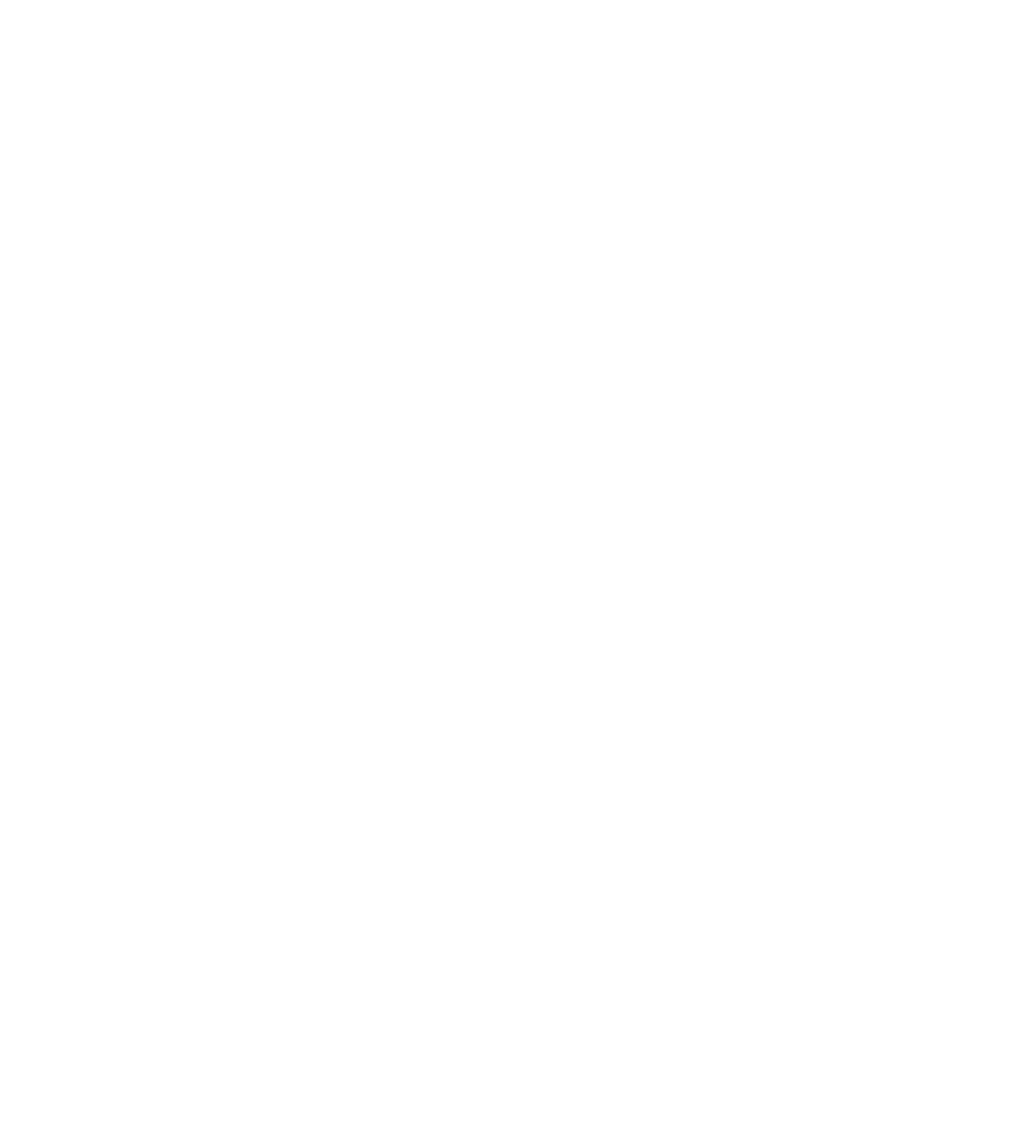
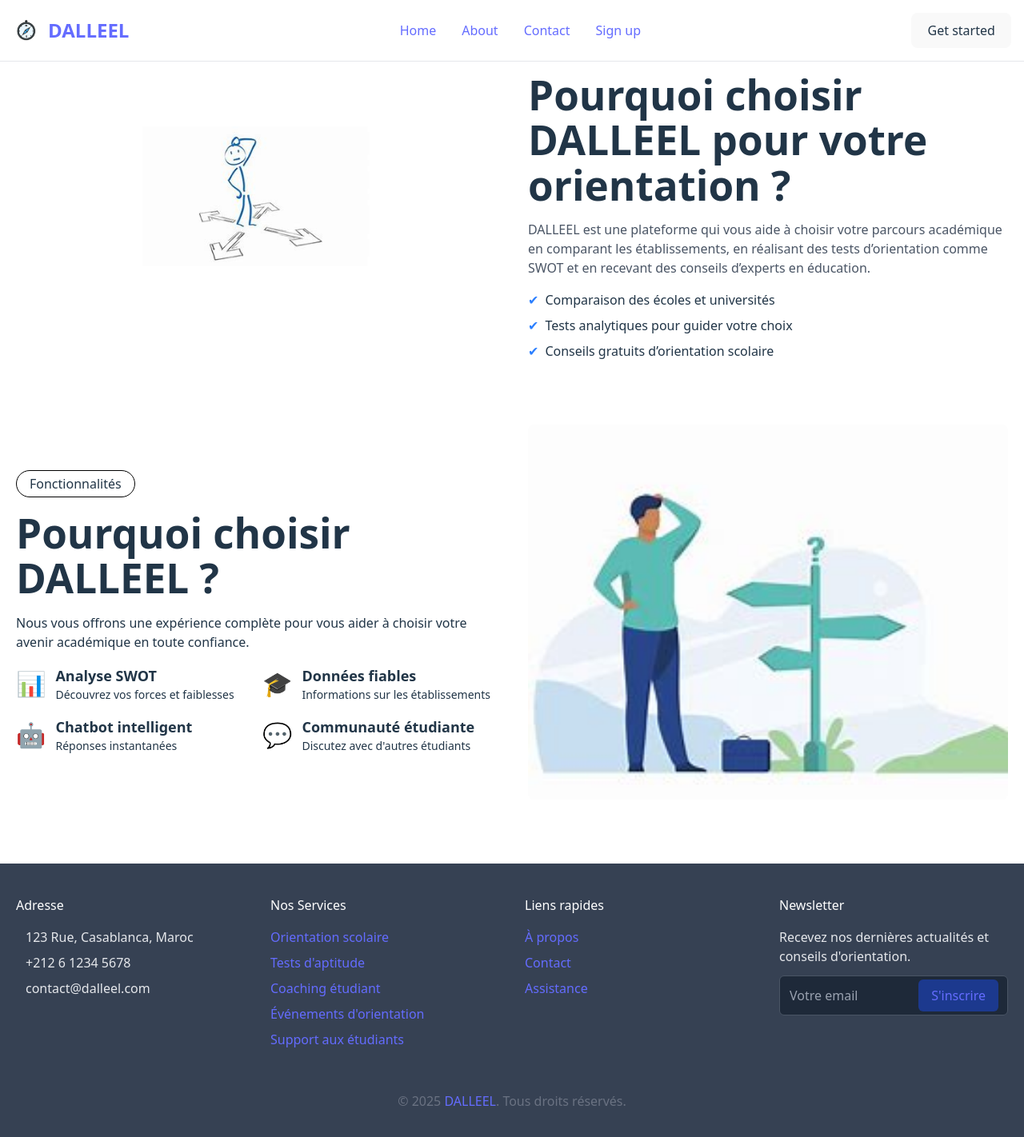
Before and after one commit to Oumaima-El-Badraouy/projet, a React (Vite) app in the folder frontend/: page /About in a window 1280 px wide. Before the commit this address had no page. Shown: the top 1422 px of the page at 80% size. Before the commit the page ends 800 px from the top, so only its background shows below. Built offline with nearby package versions, Linux system fonts and the light colour scheme.

Commit message:
commited

```diff
--- a/frontend/src/App.jsx
+++ b/frontend/src/App.jsx
@@ -1,8 +1,10 @@
 import React from "react";
 import { BrowserRouter as Router, Routes, Route } from "react-router-dom";
 import Login from "./Components/Login";
+// import Signup from "./Components/Signup";
 import Menu from "./Components/Menu";
 import ForgetPassword from "./Components/ForgetPassword";
+import About from "./Components/About";
 function App() {
     return (
    <Router>
@@ -10,6 +12,8 @@
                 <Route path="/Login" element={<Login />} />
                 <Route path="/Menu" element={<Menu />} />
                 <Route path="/ForgetPassword" element={<ForgetPassword />} />
+                <Route path="/About" element={<About />} />
+                <Route path="/Signup" element={<Login />} />
 
 
             </Routes>
--- a/frontend/src/Backend/server.js
+++ b/frontend/src/Backend/server.js
@@ -9,7 +9,7 @@
 // Connecter MongoDB
 mongoose.connect("mongodb://omaimaelbdraouy:r9oc2gzlMHYB0ZEH@federateddatabaseinstance0-uapyf.a.query.mongodb.net/?ssl=true&authSource=admin")
   .then(() => console.log('MongoDB connected'))
-  .catch((err) => console.error('MongoDB connection error:', err));ok chouf khli nmrtk bach nhdrou ela les fonctions li raykounou w n9smou les task ana f les projets mrra mrra kandirou teams lakan chy mochkil wla chy haja
+  .catch((err) => console.error('MongoDB connection error:', err));
 
 
 app.post('/api/check-login', async (req, res) => {
--- /dev/null
+++ b/frontend/src/Components/About.jsx
@@ -0,0 +1,97 @@
+import React from "react";
+import OIP from '../assets/OIP (2).jpeg';
+import OIP1 from '../assets/OIP.jpeg';
+import Menu from './Menu';
+import Footer from './Footer';
+const About = () => {
+
+  return (
+    <div>
+      <Menu/>
+      {/* Section À propos */}
+      <div className="container mx-auto py-10 px-5">
+        <div className="grid grid-cols-1 md:grid-cols-2 gap-10">
+          <div className="relative">
+            {/* <img
+              className="w-3/4 rounded-lg"
+              src={OIP}
+              alt="À propos de DALLEEL"
+            /> */}
+           <img
+              className="w-1/2 rounded-lg bg-white p-2 absolute top-1/2 left-1/2 transform -translate-x-1/2 -translate-y-1/2"
+              src={OIP}
+              alt="Caractéristiques de DALLEEL"
+            />
+          </div>
+          <div>
+            <p className="inline-block border border-gray-300 rounded-full py-1 px-4 text-gray-700">
+              À propos de nous
+            </p>
+            <h1 className="text-2xl font-bold mt-4">
+              Pourquoi choisir DALLEEL pour votre orientation ?
+            </h1>
+            <p className="mt-4 text-gray-600">
+              DALLEEL est une plateforme qui vous aide à choisir votre parcours académique en comparant les établissements, en réalisant des tests d’orientation comme SWOT et en recevant des conseils d’experts en éducation.
+            </p>
+            <ul className="mt-4 space-y-2">
+              <li className="flex items-center">
+                <span className="text-blue-500 mr-2">✔</span> Comparaison des écoles et universités
+              </li>
+              <li className="flex items-center">
+                <span className="text-blue-500 mr-2">✔</span> Tests analytiques pour guider votre choix
+              </li>
+              <li className="flex items-center">
+                <span className="text-blue-500 mr-2">✔</span> Conseils gratuits d’orientation scolaire
+              </li>
+            </ul>
+
+          </div>
+        </div>
+      </div>
+
+      {/* Section Fonctionnalités */}
+      <div className="bg-white-500 text-bleu py-10">
+        <div className="container mx-auto px-5">
+          <div className="grid grid-cols-1 md:grid-cols-2 gap-10 items-center">
+            <div>
+              <p className="inline-block border border-black rounded-full py-1 px-4">
+                Fonctionnalités
+              </p>
+              <h1 className="text-2xl font-bold mt-4">Pourquoi choisir DALLEEL ?</h1>
+              <p className="mt-4">
+                Nous vous offrons une expérience complète pour vous aider à choisir votre avenir académique en toute confiance.
+              </p>
+              <div className="grid grid-cols-2 gap-4 mt-4">
+                <FeatureItem icon="📊" title="Analyse SWOT" subtitle="Découvrez vos forces et faiblesses" />
+                <FeatureItem icon="🎓" title="Données fiables" subtitle="Informations sur les établissements" />
+                <FeatureItem icon="🤖" title="Chatbot intelligent" subtitle="Réponses instantanées" />
+                <FeatureItem icon="💬" title="Communauté étudiante" subtitle="Discutez avec d'autres étudiants" />
+              </div>
+            </div>
+            <div>
+              <img
+                className="rounded-lg w-full"
+                src={OIP1}
+                alt="Fonctionnalités de DALLEEL"
+              />
+            </div>
+          </div>
+        </div>
+      </div>
+      <Footer/></div>
+  );
+
+};
+const FeatureItem = ({ icon, title, subtitle }) => {
+  return (
+    <div className="flex items-center">
+      <div className="text-3xl">{icon}</div>
+      <div className="ml-3">
+        <p className="text-lg font-semibold">{title}</p>
+        <p className="text-sm">{subtitle}</p>
+      </div>
+    </div>
+  );
+};
+
+export default About;
--- /dev/null
+++ b/frontend/src/Components/Footer.jsx
@@ -0,0 +1,84 @@
+import React from "react";
+
+const Footer = () => {
+  return (
+    <footer className="bg-gray-700 text-gray-200 py-10 mt-10">
+      <div className="container mx-auto px-5">
+        <div className="grid grid-cols-1 sm:grid-cols-2 lg:grid-cols-4 gap-8">
+          {/* Adresse */}
+          <div>
+            <h5 className="text-white mb-4">Adresse</h5>
+            <p className="flex items-center mb-2">
+              <i className="fa fa-map-marker-alt mr-3"></i> 123 Rue, Casablanca, Maroc
+            </p>
+            <p className="flex items-center mb-2">
+              <i className="fa fa-phone-alt mr-3"></i> +212 6 1234 5678
+            </p>
+            <p className="flex items-center mb-2">
+              <i className="fa fa-envelope mr-3"></i> contact@dalleel.com
+            </p>
+            <div className="flex space-x-3 mt-3">
+              <a className="text-gray-400 hover:text-white" href="#">
+                <i className="fab fa-twitter"></i>
+              </a>
+              <a className="text-gray-400 hover:text-white" href="#">
+                <i className="fab fa-facebook-f"></i>
+              </a>
+              <a className="text-gray-400 hover:text-white" href="#">
+                <i className="fab fa-youtube"></i>
+              </a>
+              <a className="text-gray-400 hover:text-white" href="#">
+                <i className="fab fa-linkedin-in"></i>
+              </a>
+            </div>
+          </div>
+
+          {/* Services */}
+          <div>
+            <h5 className="text-white mb-4">Nos Services</h5>
+            <ul className="space-y-2">
+              <li><a className="hover:text-sky-400" href="#">Orientation scolaire</a></li>
+              <li><a className="hover:text-white" href="#">Tests d'aptitude</a></li>
+              <li><a className="hover:text-white" href="#">Coaching étudiant</a></li>
+              <li><a className="hover:text-white" href="#">Événements d'orientation</a></li>
+              <li><a className="hover:text-white" href="#">Support aux étudiants</a></li>
+            </ul>
+          </div>
+
+          {/* Liens rapides */}
+          <div>
+            <h5 className="text-white mb-4">Liens rapides</h5>
+            <ul className="space-y-2">
+              <li><a className="hover:text-white" href="/About">À propos</a></li>
+              <li><a className="hover:text-white" href="/Contact">Contact</a></li>
+              <li><a className="hover:text-white" href="#">Assistance</a></li>
+            </ul>
+          </div>
+
+          {/* Newsletter */}
+          <div>
+            <h5 className="text-white mb-4">Newsletter</h5>
+            <p>Recevez nos dernières actualités et conseils d'orientation.</p>
+            <div className="relative mt-3">
+              <input
+                type="email"
+                className="w-full p-3 rounded-md bg-gray-800 border border-gray-600 text-white placeholder-gray-400"
+                placeholder="Votre email"
+              />
+              <a className="absolute top-1/2 right-3 transform -translate-y-1/2 bg-blue-900 text-black px-4 py-2 rounded-md hover:bg-blue-600"href="/Signup">
+                S'inscrire
+              </a>
+            </div>
+          </div>
+        </div>
+
+        {/* Copyright */}
+        <div className="border-t border-gray-700 mt-8 pt-5 text-center text-gray-500">
+          &copy; 2025 <a className="text-white" href="#">DALLEEL</a>. Tous droits réservés.
+        </div>
+      </div>
+    </footer>
+  );
+};
+
+export default Footer;
--- a/frontend/src/Components/Menu.jsx
+++ b/frontend/src/Components/Menu.jsx
@@ -28,16 +28,16 @@
         <div className="items-center justify-between hidden w-full md:flex md:w-auto md:order-1" id="navbar-sticky">
           <ul className="flex flex-col p-4 md:p-0 mt-4 font-medium border border-gray-100 rounded-lg bg-gray-50 md:space-x-8 rtl:space-x-reverse md:flex-row md:mt-0 md:border-0 md:bg-white dark:bg-gray-800 md:dark:bg-gray-900 dark:border-gray-700">
             <li>
-              <a href="" className="block py-2 px-3 text-sky-500 bg-sky-700 rounded-sm md:bg-transparent md:text-sky-500 md:p-0 md:dark:text-sky-300" aria-current="page">Home</a>
+              <a href="/home" className="block py-2 px-3 text-sky-500 bg-sky-700 rounded-sm md:bg-transparent md:text-sky-500 md:p-0 md:dark:text-sky-300" aria-current="page">Home</a>
             </li>
             <li>
-              <a href="#" className="block py-2 px-3 text-sky-500 rounded-sm hover:bg-gray-100 md:hover:bg-transparent md:hover:text-sky-500 md:p-0 md:dark:hover:text-sky-500 dark:text-white dark:hover:bg-gray-700 dark:hover:text-white md:dark:hover:bg-transparent dark:border-gray-700">About</a>
+              <a href="/About" className="block py-2 px-3 text-sky-500 rounded-sm hover:bg-gray-100 md:hover:bg-transparent md:hover:text-sky-500 md:p-0 md:dark:hover:text-sky-500 dark:text-white dark:hover:bg-gray-700 dark:hover:text-white md:dark:hover:bg-transparent dark:border-gray-700">About</a>
             </li>
             <li>
-              <a href="#" className="block py-2 px-3 text-sky-500 rounded-sm hover:bg-gray-100 md:hover:bg-transparent md:hover:text-sky-500 md:p-0 md:dark:hover:text-sky-500 dark:text-white dark:hover:bg-gray-700 dark:hover:text-white md:dark:hover:bg-transparent dark:border-gray-700">Contact</a>
+              <a href="/Contact" className="block py-2 px-3 text-sky-500 rounded-sm hover:bg-gray-100 md:hover:bg-transparent md:hover:text-sky-500 md:p-0 md:dark:hover:text-sky-500 dark:text-white dark:hover:bg-gray-700 dark:hover:text-white md:dark:hover:bg-transparent dark:border-gray-700">Contact</a>
             </li>
             <li>
-              <a href="#" className="block py-2 px-3 text-sky-500 rounded-sm hover:bg-gray-100 md:hover:bg-transparent md:hover:text-sky-500 md:p-0 md:dark:hover:text-sky-500 dark:text-white dark:hover:bg-gray-700 dark:hover:text-white md:dark:hover:bg-transparent dark:border-gray-700">Sign up</a>
+              <a href="/Signup" className="block py-2 px-3 text-sky-500 rounded-sm hover:bg-gray-100 md:hover:bg-transparent md:hover:text-sky-500 md:p-0 md:dark:hover:text-sky-500 dark:text-white dark:hover:bg-gray-700 dark:hover:text-white md:dark:hover:bg-transparent dark:border-gray-700">Sign up</a>
             </li>
           </ul>
         </div>
```
Also changed, not shown: 1 other file (tests, documents, lock files or other folders).
